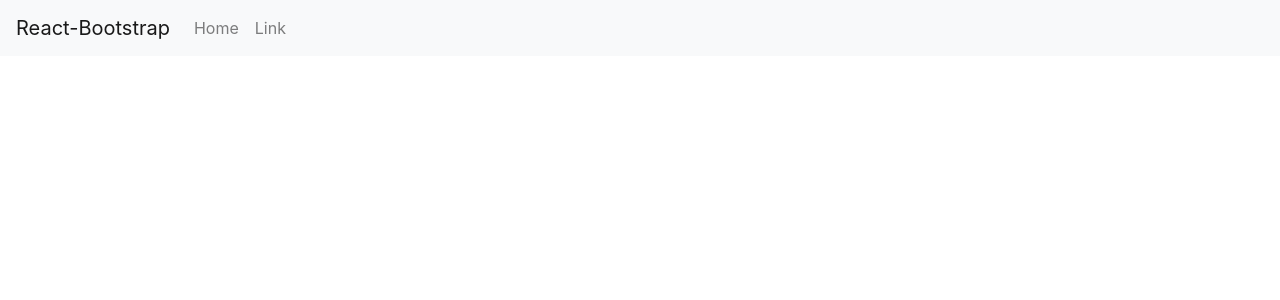
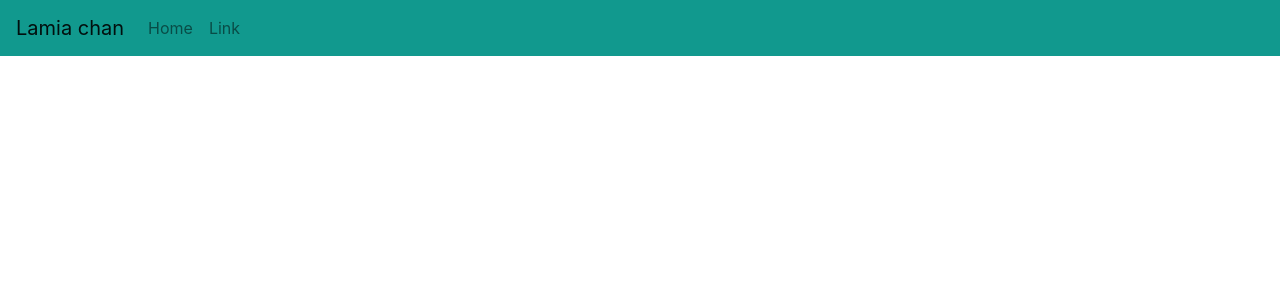
Before and after one commit to LamiaChan/Web, a React (Create React App) app in the folder frontend/: page / in a window 1280 px wide. Shown: the top 300 px of the page. Built offline with nearby package versions, Linux system fonts and the light colour scheme.

Commit message:
navbar colored

```diff
--- a/frontend/src/App.css
+++ b/frontend/src/App.css
@@ -36,3 +36,7 @@
     transform: rotate(360deg);
   }
 }
+
+.navbar{
+  color:#fff
+}
--- a/frontend/src/components/Navbar.js
+++ b/frontend/src/components/Navbar.js
@@ -2,14 +2,15 @@ import React from 'react';
 import Navbar from 'react-bootstrap/Navbar'
 import Nav from 'react-bootstrap/Nav'
 import 'bootstrap/dist/css/bootstrap.min.css';
+import '../App.css';
 
 
 export default class LamiaNavbar extends React.Component{
   render(){
     return(
       <header>
-        <Navbar bg="light" expand="lg">
-          <Navbar.Brand href="#home">React-Bootstrap</Navbar.Brand>
+        <Navbar expand="lg" className="Navbar" style={{background: "#11998E"}}>
+          <Navbar.Brand href="#home">Lamia chan</Navbar.Brand>
           <Navbar.Toggle aria-controls="basic-navbar-nav" />
           <Navbar.Collapse id="basic-navbar-nav">
             <Nav className="mr-auto">
@@ -18,7 +19,14 @@ export default class LamiaNavbar extends React.Component{
             </Nav>
           </Navbar.Collapse>
         </Navbar>
+        {this.props.test}
       </header>
     )
   }
 }
+
+const mapStateToProps = (state)=>{
+  return {
+    test: state.test
+  }
+}
```
